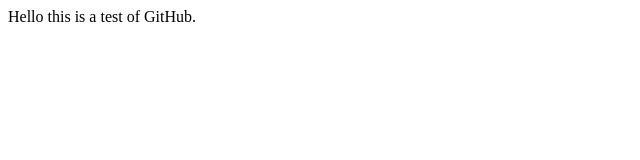
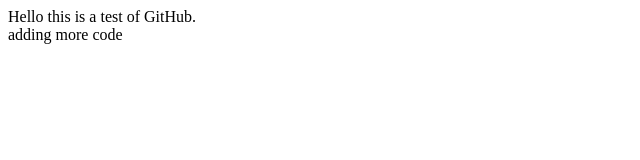
Before and after one commit to priyaranjansahoo/javatiptop, a plain HTML site: page WebContent/index.html in a window 1280 px wide. Shown: the whole page, without its empty margins (0-640 px from the left). Drawn offline with Linux system fonts and the light colour scheme.

Commit message:
more changes github commit

```diff
--- a/WebContent/index.html
+++ b/WebContent/index.html
@@ -6,5 +6,7 @@
 </head>
 <body>
 Hello this is a test of GitHub.
+<br>
+adding more code
 </body>
 </html>
```
